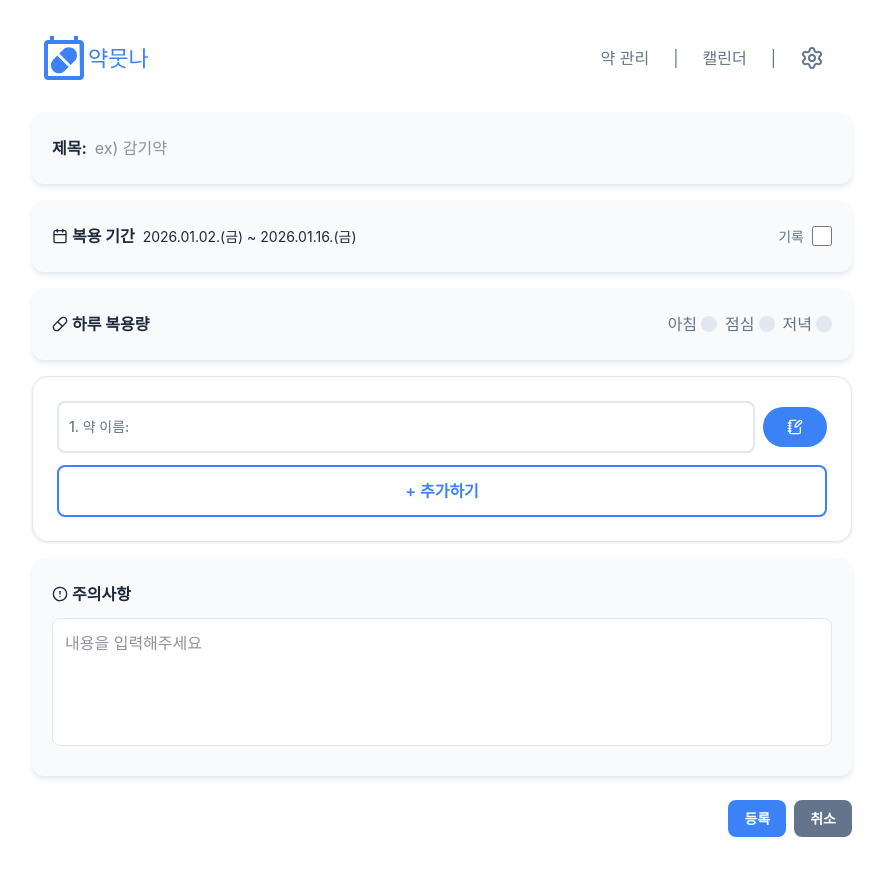
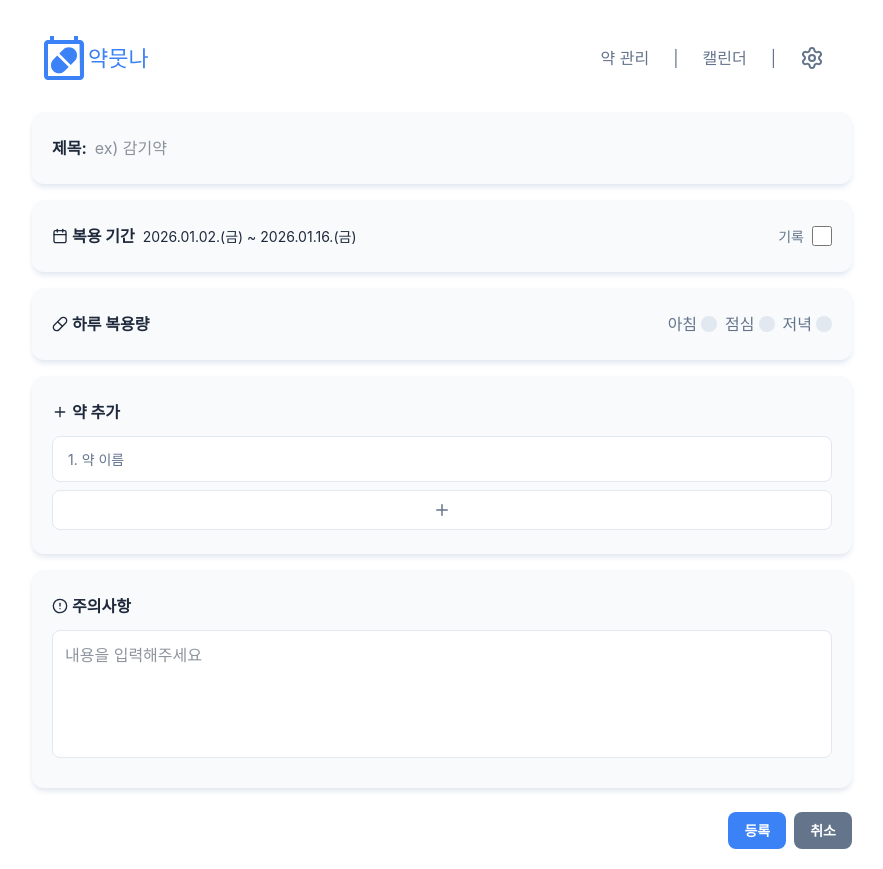
Before and after one commit to wnduddlekd/medicine, a React (Vite) app: page /check-in in a window 1280 px wide. Shown: the whole page, without its empty margins (198-1081 px from the left). Built offline with nearby package versions, Linux system fonts and the light colour scheme; a web font is replaced by a local one.

Commit message:
design: 약 추가 리스트 박스 형태 정리(#24)

```diff
--- a/src/components/CheckIn/MedicineInput.jsx
+++ b/src/components/CheckIn/MedicineInput.jsx
@@ -1,22 +1,26 @@
-import Button from '../commons/Button';
-import { NotebookPen } from 'lucide-react';
+import { X } from 'lucide-react';
 
-export default function MedicineInput({ num, placeholder }) {
+export default function MedicineInput({ num, placeholder, onDelete, deletable = true }) {
   return (
-    <div className="flex gap-2 mb-3 items-center">
-      <div className="flex-1 relative">
-        <span className="absolute left-3 top-1/2 -translate-y-1/2 text-sm text-neutral font-medium">
-          {num}. 약 이름:
-        </span>
-        <input
-          type="text"
-          placeholder={placeholder}
-          className="input pl-20 bg-base-100 border-base-300 text-base-content"
-        />
-      </div>
-      <Button variant="primary" pill>
-        <NotebookPen size={16} />
-      </Button>
+    <div className="relative">
+      <span className="absolute left-4 top-1/2 -translate-y-1/2 text-small text-neutral whitespace-nowrap">
+        {num}. 약 이름
+      </span>
+      <input
+        type="text"
+        placeholder={placeholder}
+        className="w-full pl-22 pr-10 py-2.5 bg-base-100 border border-base-300 rounded-lg outline-none focus:border-primary transition-colors"
+      />
+      {deletable && (
+        <button
+          type="button"
+          onClick={onDelete}
+          title="삭제"
+          className="absolute right-3 top-1/2 -translate-y-1/2 w-6 h-6 flex items-center justify-center text-neutral hover:text-primary cursor-pointer"
+        >
+          <X size={16} />
+        </button>
+      )}
     </div>
   );
 }
--- a/src/components/CheckIn/MedicineList.jsx
+++ b/src/components/CheckIn/MedicineList.jsx
@@ -1,22 +1,42 @@
 import { useState } from 'react';
-import Button from '../commons/Button';
+import { Plus } from 'lucide-react';
 import MedicineInput from './MedicineInput';
 
 export default function MedicineList() {
   const [medicines, setMedicines] = useState([1]);
 
   const handleAdd = () => {
-    setMedicines((prev) => [...prev, prev.length + 1]);
+    setMedicines((prev) => [...prev, prev.length ? prev[prev.length - 1] + 1 : 1]);
+  };
+
+  const handleDelete = (id) => {
+    setMedicines((prev) => prev.filter((n) => n !== id));
   };
 
   return (
-    <div className="card bg-base-100 shadow-sm border border-base-300">
-      {medicines.map((num) => (
-        <MedicineInput key={num} num={num} placeholder="" />
-      ))}
-      <Button variant="primary" outline fullWidth onClick={handleAdd}>
-        + 추가하기
-      </Button>
+    <div className="card-base">
+      <p className="font-bold flex items-center gap-1 mb-3">
+        <Plus size={16} /> 약 추가
+      </p>
+      <div className="space-y-2">
+        {medicines.map((num, i) => (
+          <MedicineInput
+            key={num}
+            num={i + 1}
+            placeholder=""
+            deletable={medicines.length > 1}
+            onDelete={() => handleDelete(num)}
+          />
+        ))}
+        <button
+          type="button"
+          onClick={handleAdd}
+          title="약 추가"
+          className="w-full py-2.5 bg-base-100 border border-base-300 rounded-lg outline-none hover:border-primary text-neutral hover:text-primary cursor-pointer transition-colors flex items-center justify-center"
+        >
+          <Plus size={18} />
+        </button>
+      </div>
     </div>
   );
 }
```
